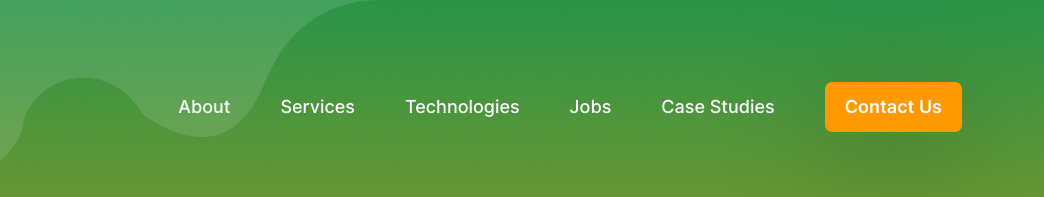
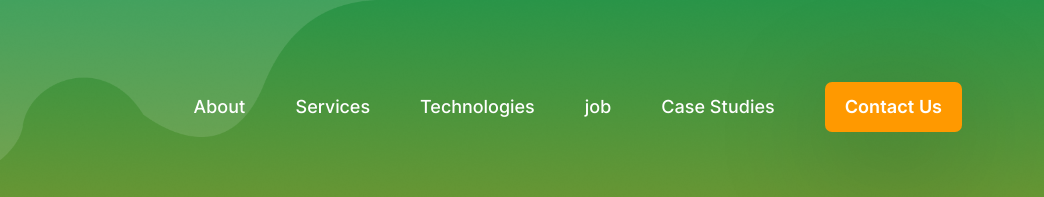
Before and after one commit to arijit2024/Floa, a plain HTML site: page index.html in a window 1280 px wide. Shown: the top 197 px of the page, 236-1280 px from the left. Drawn offline with Linux system fonts and the light colour scheme; files whose address does not match are found by name.

Commit message:
Update index.html
Text update

```diff
--- a/index.html
+++ b/index.html
@@ -38,7 +38,7 @@
                 <a class="nav-link" href="https://ecommercewebhub.com/dev/html/SMAL/#technologies-area">Technologies</a>
               </li>
               <li class="nav-item">
-                <a class="nav-link" href="job.html">Jobs</a>
+                <a class="nav-link" href="job.html">job</a>
               </li>
               <li class="nav-item">
                 <a class="nav-link" href="https://ecommercewebhub.com/dev/html/SMAL/#case-studies-area">Case Studies</a>
```
